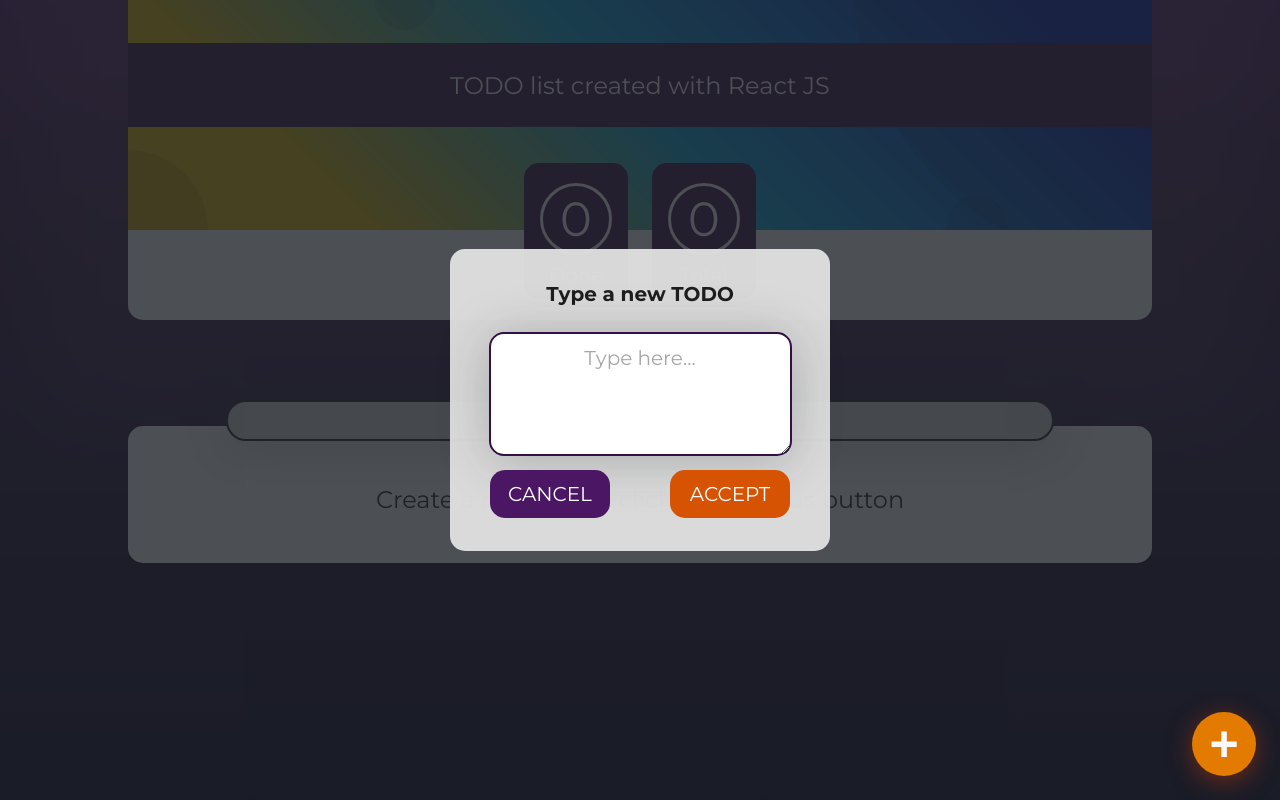
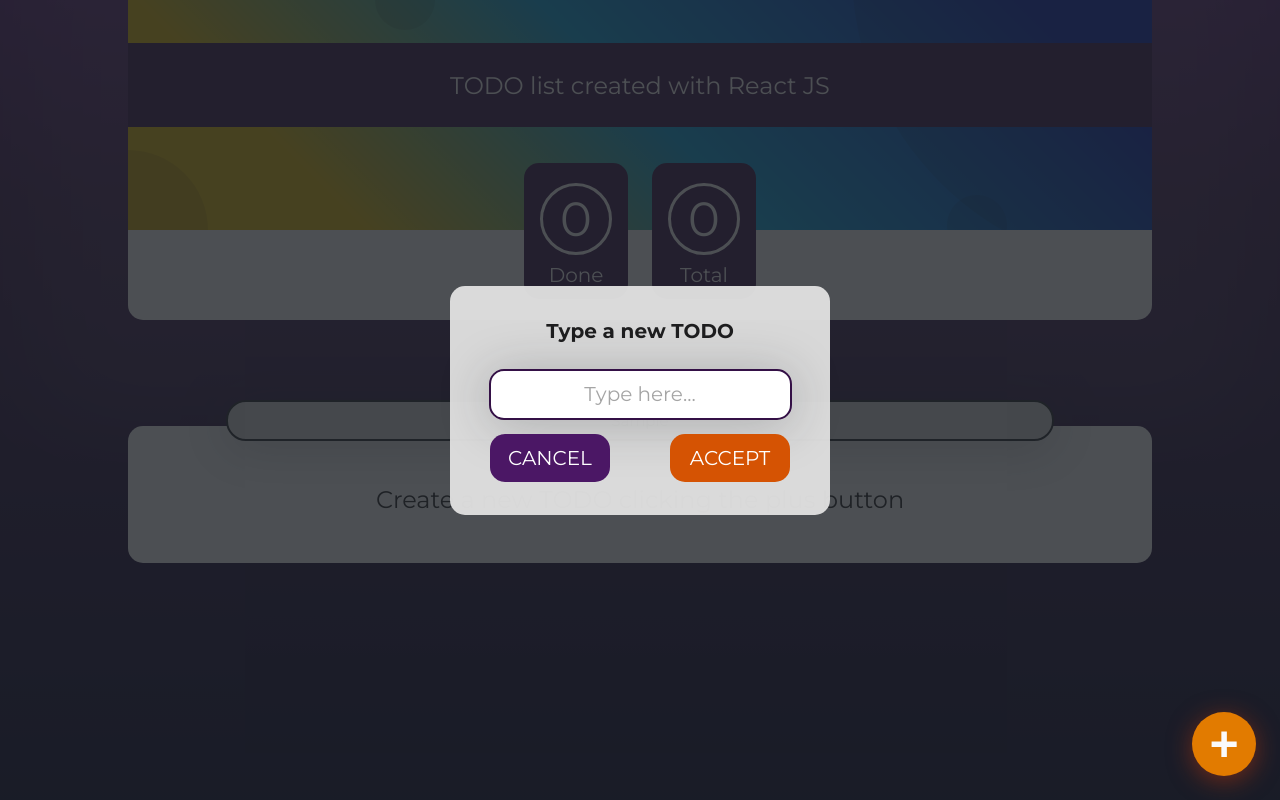
Before and after one commit to selopez2704/TODO-REACTJS, a React app: page / in a window 1280 px wide. Both pictures are taken after typing "Sample" into the empty fields and a click on the button "Add a new TODO". Built offline with nearby package versions, Linux system fonts and the light colour scheme.

Commit message:
modal text area changed, keyup event listener for enter pressing added to create new todo form input, code refactoring started in order to follow composition react principle, react-uuid package added in order to create an unique key for new todos

```diff
--- a/package.json
+++ b/package.json
@@ -9,6 +9,7 @@
     "react": "^18.2.0",
     "react-dom": "^18.2.0",
     "react-scripts": "5.0.1",
+    "react-uuid": "^2.0.0",
     "web-vitals": "^2.1.4"
   },
   "scripts": {
@@ -16,8 +17,8 @@
     "build": "react-scripts build",
     "test": "react-scripts test",
     "eject": "react-scripts eject",
-    "predeploy":"npm run build",
-    "deploy":"gh-pages -d build"
+    "predeploy": "npm run build",
+    "deploy": "gh-pages -d build"
   },
   "eslintConfig": {
     "extends": [
--- a/src/App/AppUI.js
+++ b/src/App/AppUI.js
@@ -13,7 +13,15 @@ import { EmptyTodos } from "../EmptyTodos";
 
 
 function AppUI(){
-    const {error,loading,searchedTodos,completeTodo,deleteTodo,openModal,setOpenModal} = React.useContext(TodoContext);
+    const {
+        error,
+        loading,
+        searchedTodos,
+        completeTodo,
+        deleteTodo,
+        openModal,
+        setOpenModal,
+    } = React.useContext(TodoContext);
     return(
     <React.Fragment>
         <TodoCounter/>
@@ -24,7 +32,7 @@ function AppUI(){
             {(!loading&&!searchedTodos.length) && <EmptyTodos />}
             {searchedTodos.map(todo=>(
             <TodoItem
-                key={todo.text}
+                key={todo.id}
                 text={todo.text}
                 completed={todo.completed}
                 onComplete={()=>completeTodo(todo.text)}
--- a/src/TodoContext/index.js
+++ b/src/TodoContext/index.js
@@ -1,5 +1,6 @@
 import React from "react";
 import { useLocalStorage } from "./useLocalStorage";
+import uuid from 'react-uuid';
 
 const TodoContext = React.createContext();
 
@@ -27,8 +28,9 @@ function TodoProvider(props) {
 
 
     const createTodo=(text)=>{
+      const id=uuid();
       const newTodos=[...todos];
-      newTodos.push({text:text,complete:false})
+      newTodos.push({id:id,text:text,complete:false})
       saveTodos(newTodos);
     }
     const completeTodo=(text)=>{
--- a/src/TodoForm/TodoForm.css
+++ b/src/TodoForm/TodoForm.css
@@ -18,7 +18,7 @@ form {
     margin-bottom: 26px;
   }
 
-  textarea {
+  /* textarea {
     border-radius: 15px;
     background-color: #fff;
     border: 2px solid #341046;
@@ -35,11 +35,30 @@ form {
     color: #A5A5A5;
     font-family: 'Montserrat';
     font-weight: 400;
-  }
+  } */
 
   /* textarea:focus {
     outline-color: #000;
   } */
+
+  .formInput {
+    border-radius: 15px;
+    background-color: #fff;
+    border: 2px solid #341046;
+    box-shadow: 0px 5px 50px rgba(32, 35, 41, 0.25);
+    color: #1E1E1F;
+    font-size: 20px;
+    text-align: center;
+    padding: 12px;
+    /* height: 96px; */
+    width: calc(100% - 25px);
+  }
+
+  .formInput::placeholder {
+    color: #A5A5A5;
+    font-family: 'Montserrat';
+    font-weight: 400;
+  }
 
   .TodoForm-buttonContainer {
     margin-top: 14px;
--- a/src/TodoForm/index.js
+++ b/src/TodoForm/index.js
@@ -9,7 +9,10 @@ function TodoForm() {
 
     const {createTodo,setOpenModal}=React.useContext(TodoContext);
 
-    const onChangeTextArea=(event)=>{
+    const onChangeInput=(event)=>{
+        if (event.keyCode === 13 && newTodoValue.trim() !== '') {
+            onSubmit(event);
+        }
         setNewTodoValue(event.target.value);
     }
 
@@ -17,18 +20,19 @@ function TodoForm() {
         setOpenModal(prevState=>!prevState);
     }
     const onSubmit=(event)=>{
-        event.preventDefault();
-        createTodo(newTodoValue);
-        setOpenModal(prevState=>!prevState);
-
+        if (newTodoValue.trim()!=='') {
+            event.preventDefault();
+            createTodo(newTodoValue);
+            setOpenModal(prevState=>!prevState);
+        }
     }
 
     return(
         <form onSubmit={onSubmit}>
             <label>Type a new TODO</label>
-            <textarea
+            <input className='formInput'
                 // value={newTodoValue}
-                onChange={onChangeTextArea}
+                onKeyUp={onChangeInput}
                 placeholder="Type here..."
             />
             <div className='TodoForm-buttonContainer'>
```
Also changed, not shown: src/App/index.js (+0 -7 lines), 1 other file.
